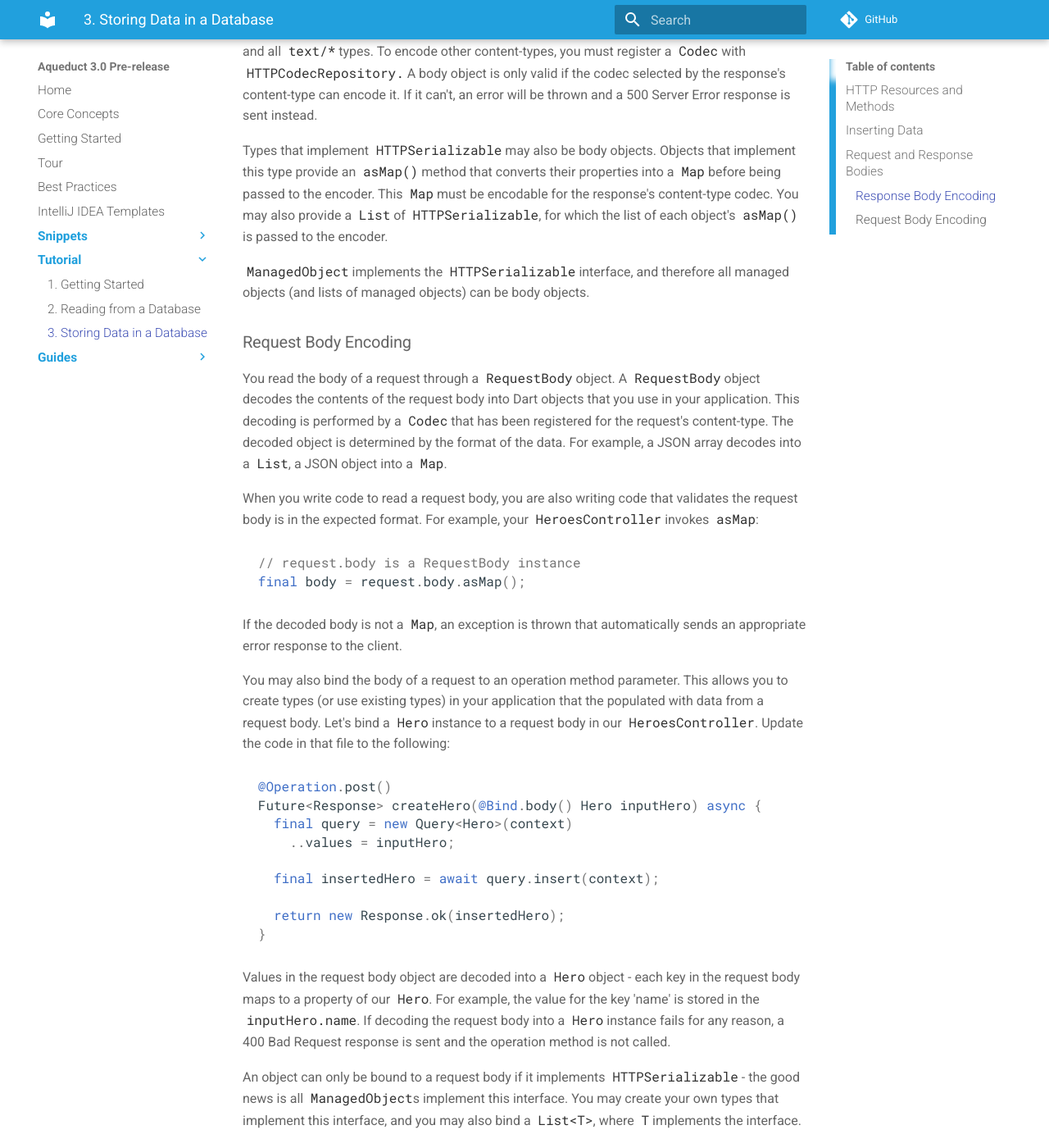
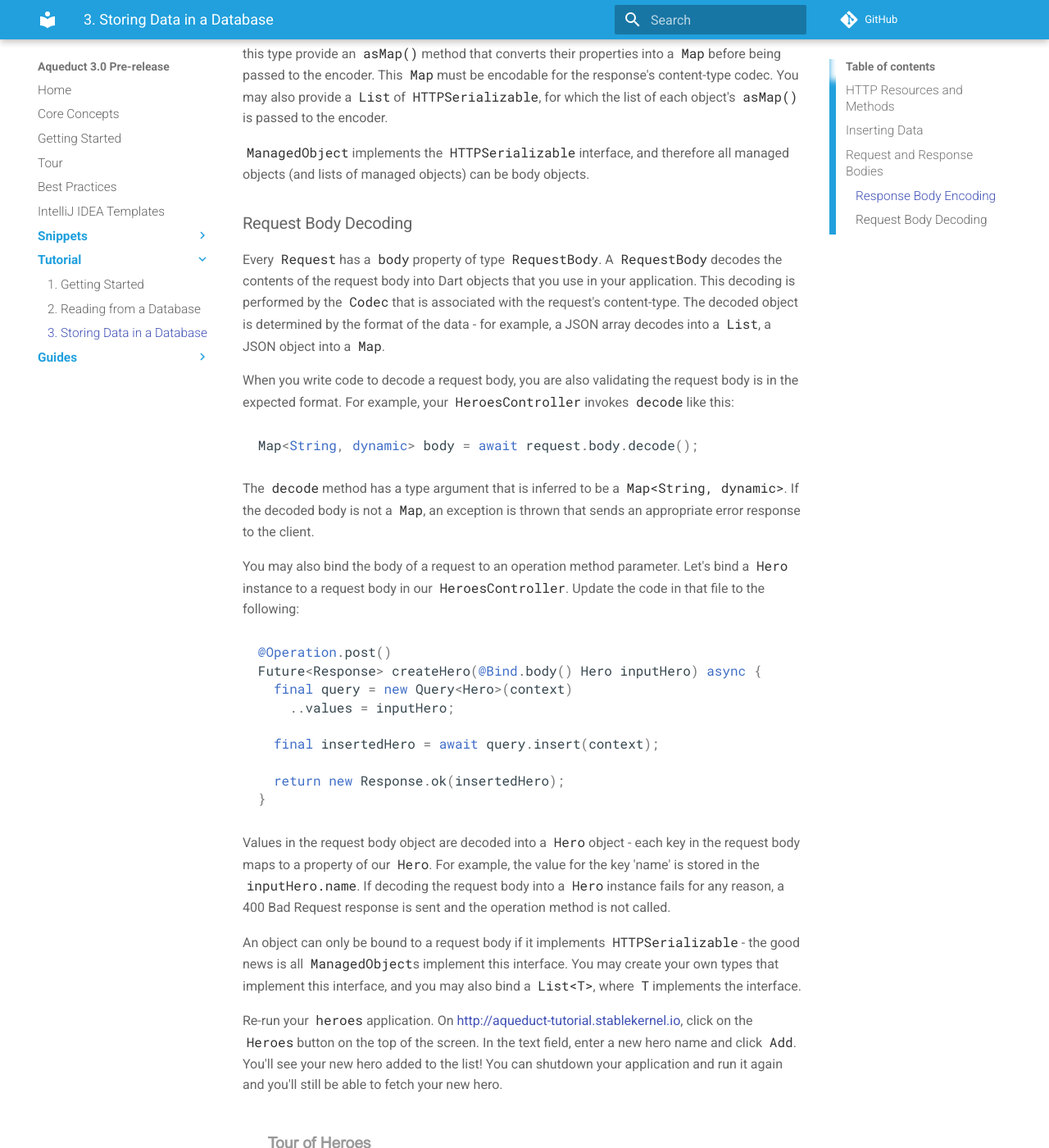
Before and after one commit to stablekernel/aqueduct, an MkDocs documentation site: the page built from source/docs/tut/storing-data.md, in a window 1280 px wide and 1400 px high, scrolled down 4482 px. Shown: the whole window at 82% size. Built offline with MkDocs 1.6.1 and Material for MkDocs 9.7.7, drawn with Linux system fonts in a browser that asks for light colours; comment, search, counter and statistics services are not loaded; old or Windows-style settings are respelled for this version of MkDocs; some of the changed text lies outside the part shown.

Commit message:
Update for body decoder changes

````diff
--- a/source/docs/tut/storing-data.md
+++ b/source/docs/tut/storing-data.md
@@ -19,9 +19,6 @@ These actions are primarily described by the request method (like GET, POST, OR
 
 It turns out, we can create a lot of incredible behavior by just combining these methods and a request path. More importantly, by following these specifications, client applications can use generic libraries to access any HTTP API with very little effort. This allows us to create complex systems that are easily made available to a browser, mobile phone or any other internet-connected device.
 
-!!! note "But is it REST?"
-    REST is a set of design patterns for HTTP 1.0 that made a lot of sense. Version 1.1 of HTTP - the one that we use today - codifies the  principles of REST. Therefore, HTTP 1.1 is effectively REST; just a lot easier to say. HTTP 2.0 doesn't change the semantics of HTTP 1.1, it just changes the transmission format.
-
 ## Inserting Data
 
 We'll start by adding behavior that allows for new heroes to be inserted into the database. Following our previous discussion, the HTTP request must take the form `POST /heroes` - we are appending a new hero to the collection of heroes. This request will contain the JSON representation of a hero in its body, for example:
@@ -37,7 +34,7 @@ Our `HeroesController` will handle this operation. In general, a single endpoint
 ```dart
 @Operation.post()
 Future<Response> createHero() async {
-  final body = request.body.asMap();
+  Map<String, dynamic> body = await request.body.decode();
   final query = new Query<Hero>(context)
     ..values.name = body['name'];
 
@@ -112,20 +109,19 @@ Types that implement `HTTPSerializable` may also be body objects. Objects that i
 
 `ManagedObject` implements the `HTTPSerializable` interface, and therefore all managed objects (and lists of managed objects) can be body objects.
 
-### Request Body Encoding
+### Request Body Decoding
 
-You read the body of a request through a `RequestBody` object. A `RequestBody` object decodes the contents of the request body into Dart objects that you use in your application. This decoding is performed by a `Codec` that has been registered for the request's content-type. The decoded object is determined by the format of the data. For example, a JSON array decodes into a `List`, a JSON object into a `Map`.
+Every `Request` has a `body` property of type `RequestBody`. A `RequestBody` decodes the contents of the request body into Dart objects that you use in your application. This decoding is performed by the `Codec` that is associated with the request's content-type. The decoded object is determined by the format of the data - for example, a JSON array decodes into a `List`, a JSON object into a `Map`.
 
-When you write code to read a request body, you are also writing code that validates the request body is in the expected format. For example, your `HeroesController` invokes `asMap`:
+When you write code to decode a request body, you are also validating the request body is in the expected format. For example, your `HeroesController` invokes `decode` like this:
 
 ```dart
-// request.body is a RequestBody instance
-final body = request.body.asMap();
+Map<String, dynamic> body = await request.body.decode();
 ```
 
-If the decoded body is not a `Map`, an exception is thrown that automatically sends an appropriate error response to the client.
+The `decode` method has a type argument that is inferred to be a `Map<String, dynamic>`. If the decoded body is not a `Map`, an exception is thrown that sends an appropriate error response to the client.
 
-You may also bind the body of a request to an operation method parameter. This allows you to create types (or use existing types) in your application that the populated with data from a request body. Let's bind a `Hero` instance to a request body in our `HeroesController`. Update the code in that file to the following:
+You may also bind the body of a request to an operation method parameter. Let's bind a `Hero` instance to a request body in our `HeroesController`. Update the code in that file to the following:
 
 ```dart
 @Operation.post()
````
Also changed, not shown: other parts of source/docs/tut/storing-data.md (+1 -1 lines), source/docs/http/resource_controller.md (+3 -5 lines), source/docs/testing/tests.md (+2 -2 lines).
